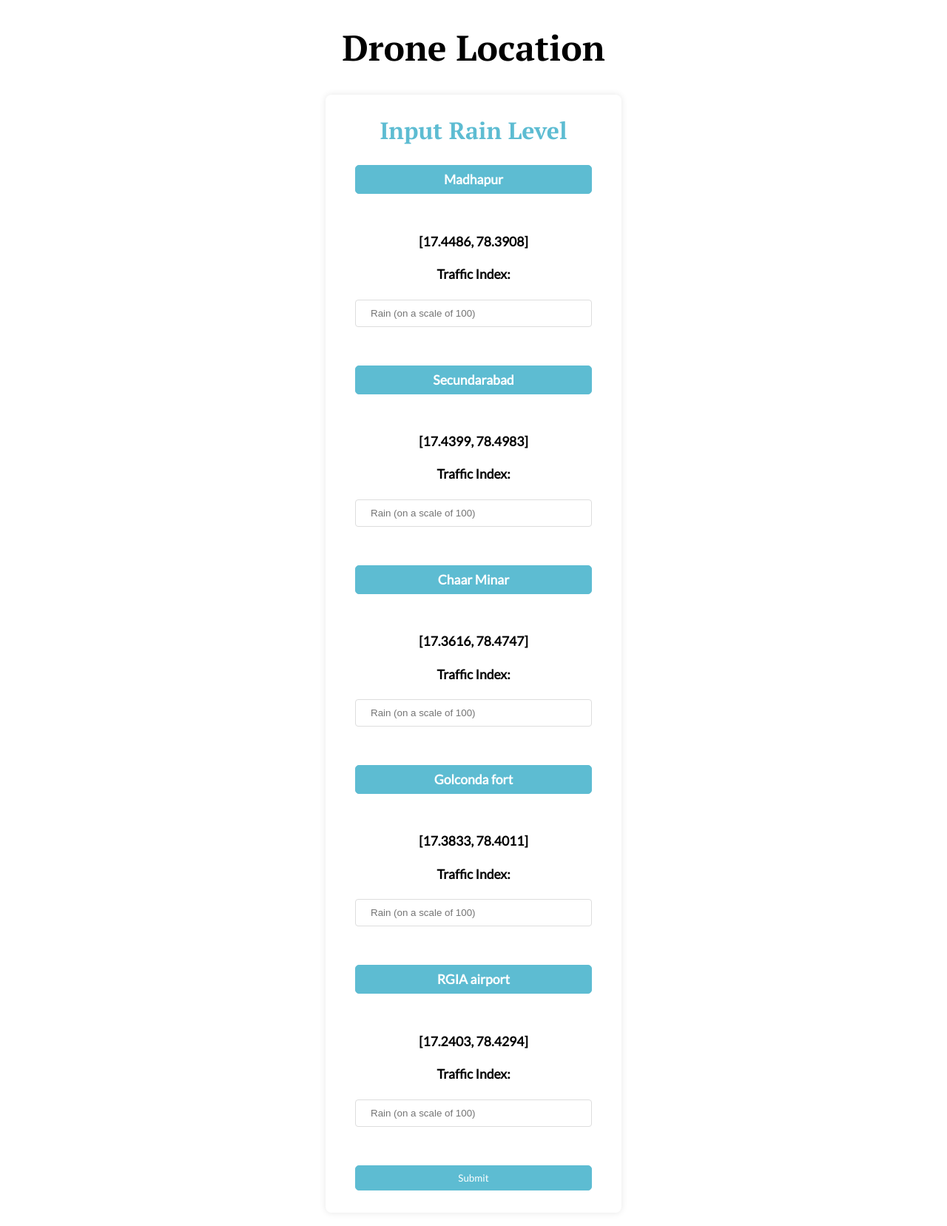
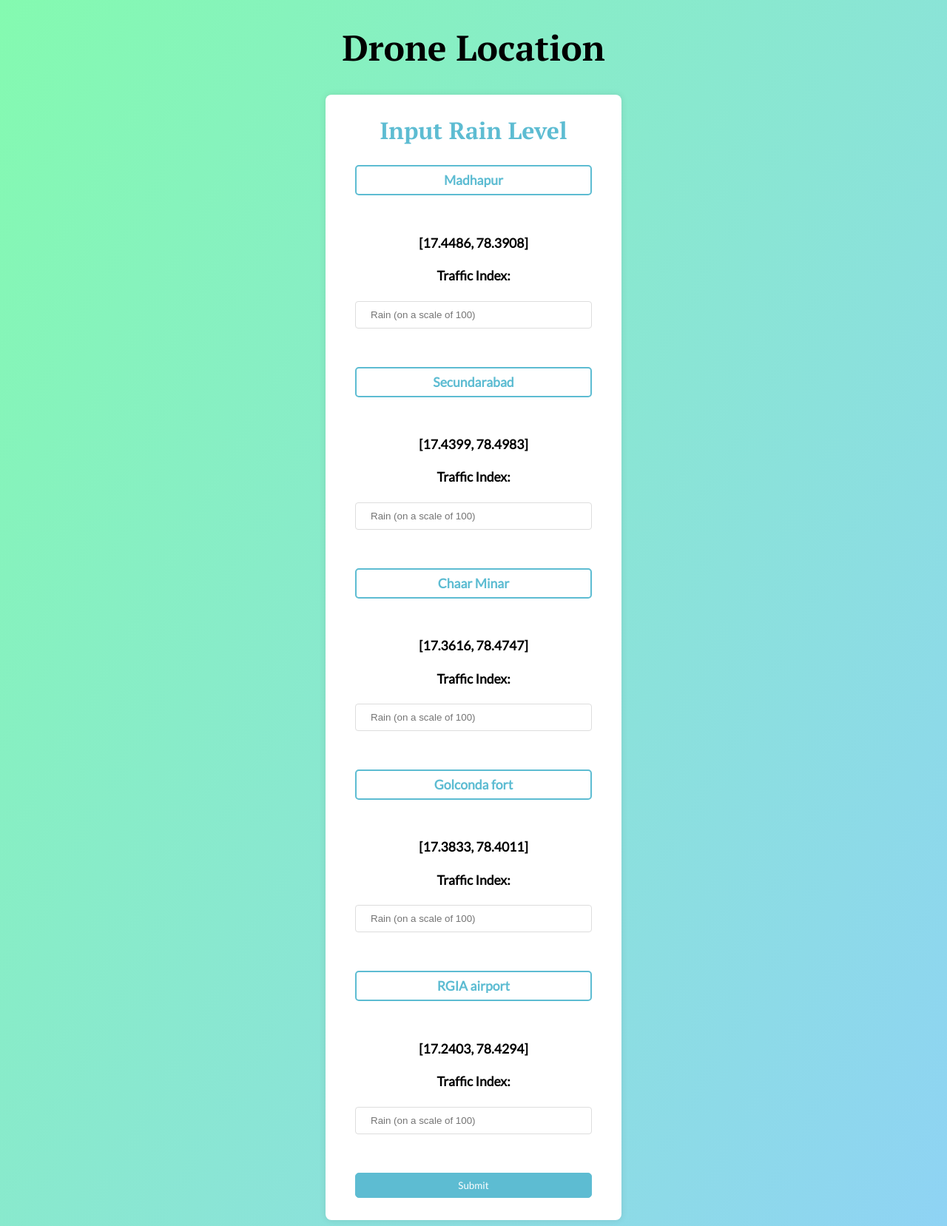
Before and after one commit to JAIDEV123/Megathon_PwC, a Flask app: page / in a window 1280 px wide. Shown: the whole page at 74% size. Before the commit the page ends 1609 px from the top, so only its background shows below. Run offline with Flask 2, Linux system fonts and the light colour scheme; some libraries are stand-ins or nearby versions.

Commit message:
CSS beautifications

```diff
--- a/Drone_Deployment/static/trial.css
+++ b/Drone_Deployment/static/trial.css
@@ -7,6 +7,7 @@ body
 {
 	font-family: 'PT Serif', serif;
 	text-align: center;
+	background: linear-gradient(120deg, #84fab0 0%, #8fd3f4 100%) !important;
 }
 
 h1
@@ -184,6 +185,13 @@ h3,h4
 	margin: 0 15px 30px 15px;
 }
 
+.ghost {
+	background: none !important;
+	border: 2px solid #5DBCD2 !important;
+	color: #5DBCD2 !important;
+	font-weight: bold !important;
+}
+
 #butt
 {
 	font-family: 1.2em;
```
